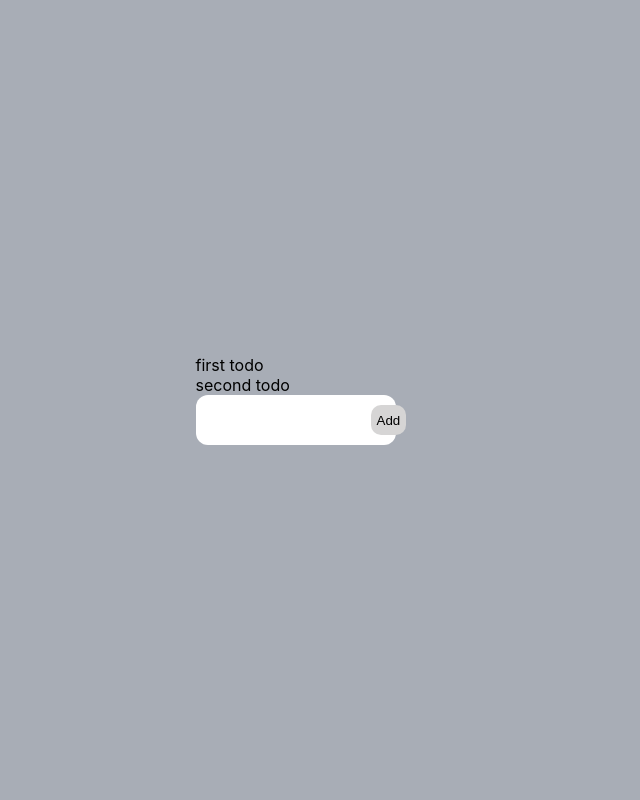
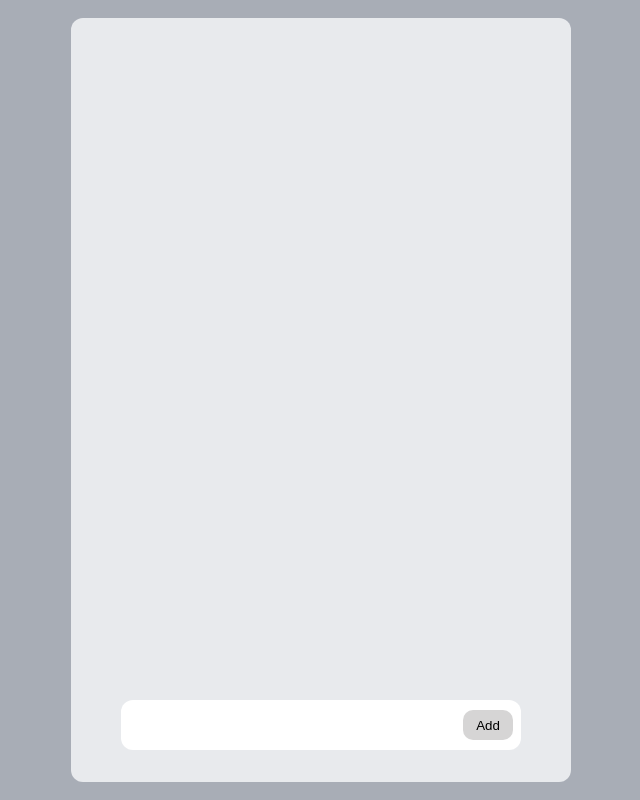
Before and after one commit to AyoTheInspired/todo-creator, a React (Create React App) app: page / in a window 1280 px wide. Shown: the whole page, without its empty margins (319-959 px from the left). Built offline with nearby package versions, Linux system fonts and the light colour scheme.

Commit message:
App is done!

```diff
--- a/src/App.css
+++ b/src/App.css
@@ -5,3 +5,22 @@
 	display: grid;
 	place-items: center;
 }
+
+.app__container {
+	height: 700px;
+	width: 500px;
+	display: flex;
+	flex-direction: column;
+	align-items: center;
+	background-color: rgb(232, 234, 237);
+	border-radius: 12px;
+	padding: 32px 0;
+}
+
+.app__todoContainer {
+	flex: 1;
+	width: 100%;
+	display: flex;
+	flex-direction: column;
+	align-items: center;
+}
--- a/src/App.js
+++ b/src/App.js
@@ -3,20 +3,12 @@ import "./App.css";
 import Input from "./components/Input";
 import TodoItem from "./components/TodoItem";
 
-const todoList = [
-	{
-		item: "first todo",
-		done: false,
-		id: Date.now(),
-	},
-	{
-		item: "second todo",
-		done: true,
-		id: 23234,
-	},
-];
+import { useSelector } from "react-redux";
+import { selectTodoList } from "./features/todoSlice";
 
 function App() {
+	const todoList = useSelector(selectTodoList);
+
 	return (
 		<div className="App">
 			<div className="app__container">
--- a/src/components/Input.js
+++ b/src/components/Input.js
@@ -5,10 +5,13 @@ import { saveTodo } from "../features/todoSlice";
 
 const Input = () => {
 	const [input, setInput] = useState("");
+	const [inputIsEmpty, setInputIsEmpty] = useState(false);
 	const dispatch = useDispatch();
 
 	const addTodo = () => {
-		console.log(`Adding ${input}`);
+		if (!input) {
+			setInputIsEmpty(!inputIsEmpty);
+		} else {
 			dispatch(
 				saveTodo({
 					item: input,
@@ -16,10 +19,14 @@ const Input = () => {
 					id: Date.now(),
 				})
 			);
+			setInputIsEmpty(!inputIsEmpty);
+			setInput("");
+		}
 	};
 
 	return (
 		<Div>
+			{inputIsEmpty && <p className="empty__input">Todo cannot be empty!</p>}
 			<input
 				type="text"
 				value={input}
@@ -60,4 +67,11 @@ const Div = styled.div`
 		height: 30px;
 		width: 50px;
 	}
+
+	.empty__input {
+		color: red;
+		white-space: nowrap;
+		font-size: 15px;
+		margin-left: 5px;
+	}
 `;
--- a/src/components/TodoItem.js
+++ b/src/components/TodoItem.js
@@ -1,14 +1,40 @@
+import { Checkbox } from "@material-ui/core";
 import React from "react";
 import styled from "styled-components";
+import { useDispatch } from "react-redux";
+import { setCheck } from "../features/todoSlice";
 
 const TodoItem = ({ name, item, id, done }) => {
+	const dispatch = useDispatch();
+
+	const handleCheck = () => {
+		dispatch(setCheck(id));
+	};
+
 	return (
 		<Div>
-			<p className={done && "todoItem--done"}> {name} </p>
+			<Checkbox checked={done} color="primary" onChange={handleCheck} />
+			<p className={done && "todoItem--done"}> {name} it's done </p>
 		</Div>
 	);
 };
 
 export default TodoItem;
 
-const Div = styled.div``;
+const Div = styled.div`
+	display: flex;
+	align-items: center;
+	width: 80%;
+	background-color: #fff;
+	margin: 6px 4px;
+	height: 40px;
+	border-radius: 12px;
+
+	p {
+		flex: 1;
+	}
+
+	p.todoItem--done {
+		text-decoration: line-through;
+	}
+`;
--- a/src/features/todoSlice.js
+++ b/src/features/todoSlice.js
@@ -11,8 +11,23 @@ const todoSlice = createSlice({
 		saveTodo: (state, action) => {
 			state.todoList.push(action.payload);
 		},
+
+		setCheck: (state, action) => {
+			state.todoList.map((item) => {
+				if (action.payload === item.id) {
+					if (item.done === true) {
+						item.done = false;
+					} else {
+						item.done = true;
+					}
+				}
+			});
+		},
 	},
 });
 
-export const { saveTodo } = todoSlice.actions;
+export const { saveTodo, setCheck } = todoSlice.actions;
+
+export const selectTodoList = (state) => state.todos.todoList;
+
 export default todoSlice.reducer;
```
Lines whose indentation alone changed are shown as unchanged.
